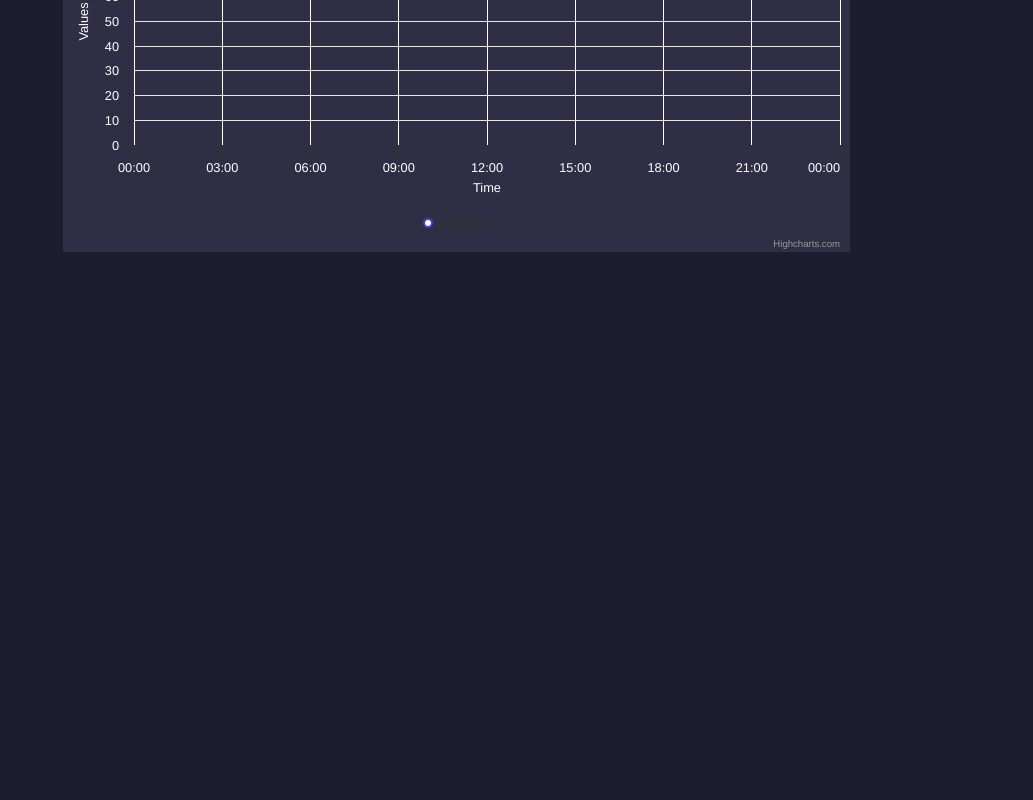
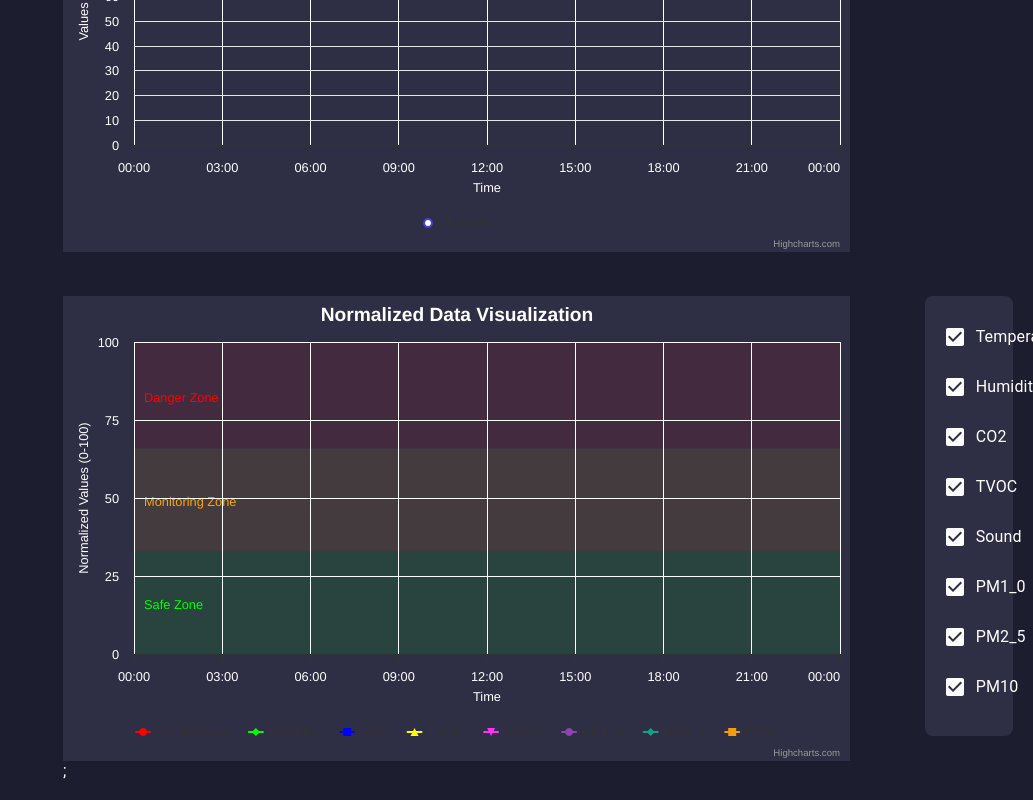
Before and after one commit to JazzNeusta/ecowatch, a React (Create React App) app in the folder my-app/: page / in a window 1280 px wide. Shown: the part 1151-1951 px from the top of the page, without its empty margins (247-1280 px from the left). Before the commit the page ends 1423 px from the top, so only its background shows below. Built offline with nearby package versions, Linux system fonts and the light colour scheme; no server answers.

Commit message:
création de graphique pour les données normalisées

```diff
--- a/my-app/src/App.js
+++ b/my-app/src/App.js
@@ -7,6 +7,7 @@ import './App.css';
 import axios from 'axios';
 import DownloadData from './components/DownloadData';
 import AlertPage from './components/AlertPage';
+import ChartSectionNormalizedData from './components/ChartSectionNormalizedData';
 
 function App() {
   const [temperatureData, setTemperatureData] = useState([]);
@@ -281,6 +282,16 @@ function App() {
               startDate={startDate}
               endDate={endDate}
             />
+            <ChartSectionNormalizedData  //Ajout du graphique normalisé
+              temperatureData={temperatureData}
+              humidityData={humidityData}
+              CO2Data={CO2Data}
+              TVOCData={TVOCData}
+              soundData={soundData}
+              PM1_0Data={PM1_0Data}
+              PM2_5Data={PM2_5Data}
+              PM10Data={PM10Data}
+            />;
           </>
         )}
         {currentMenu === 'download' && <DownloadData data={data} />}
--- /dev/null
+++ b/my-app/src/components/ChartSectionNormalizedData.js
@@ -0,0 +1,206 @@
+import React, { useState } from 'react';
+import Highcharts from 'highcharts';
+import HighchartsReact from 'highcharts-react-official';
+import { Grid, FormControlLabel, Checkbox, FormGroup } from '@mui/material';
+
+// Fonction pour normaliser les données
+const normalizeData = (data, weightFactor) => {
+  if (!data || data.length === 0) return [];
+  return data.map(([timestamp, value]) => [timestamp, Math.min(value * weightFactor, 100)]);
+};
+
+// Options pour le graphique des données normalisées
+const normalizedChartOptions = (visibleSeries, normalizedData) => {
+  const todayDate = new Date();
+  const today = todayDate.setHours(0, 0, 0, 0);
+
+  return {
+    chart: {
+      type: 'spline',
+      backgroundColor: '#2E2F45',
+      height: 465,
+      zoomType: 'x', // Permet de zoomer sur l'axe des x
+      resetZoomButton: {
+        position: {
+          align: 'right', // Positionner à droite
+          verticalAlign: 'top', // Positionner en haut
+          x: -10,
+          y: 10,
+        },
+        theme: {
+          fill: '#fff',
+          stroke: '#000',
+          style: {
+            color: '#000',
+          },
+          r: 5,
+          states: {
+            hover: {
+              fill: '#f7f7f7',
+              style: {
+                color: '#333',
+              },
+            },
+          },
+        },
+      },
+    },
+    title: {
+      text: 'Normalized Data Visualization',
+      style: { color: '#fff' },
+      align: 'center',
+    },
+    xAxis: {
+      type: 'datetime',
+      gridLineWidth: 1,
+      gridLineColor: '#fff',
+      title: { text: 'Time', style: { color: '#fff' } },
+      labels: { style: { color: '#fff' }, format: '{value:%H:%M}' },
+      min: today,
+      max: today + 24 * 3600 * 1000,
+    },
+    yAxis: {
+      title: { text: 'Normalized Values (0-100)', style: { color: '#fff' } },
+      gridLineWidth: 1,
+      gridLineColor: '#fff',
+      labels: { style: { color: '#fff' } },
+      min: 0,
+      max: 100,
+      plotBands: [
+        {
+          from: 0,
+          to: 33,
+          color: 'rgba(0, 255, 0, 0.1)', // Vert clair
+          label: {
+            text: 'Safe Zone',
+            style: { color: '#00FF00' },
+          },
+        },
+        {
+          from: 33,
+          to: 66,
+          color: 'rgba(255, 165, 0, 0.1)', // Orange clair
+          label: {
+            text: 'Monitoring Zone',
+            style: { color: '#FFA500' },
+          },
+        },
+        {
+          from: 66,
+          to: 100,
+          color: 'rgba(255, 0, 0, 0.1)', // Rouge clair
+          label: {
+            text: 'Danger Zone',
+            style: { color: '#FF0000' },
+          },
+        },
+      ],
+    },
+    tooltip: {
+      shared: true,
+      valueDecimals: 2,
+    },
+    series: Object.keys(visibleSeries)
+      .filter((key) => visibleSeries[key]) // Filtrer les séries visibles
+      .map((key) => ({
+        name: key.charAt(0).toUpperCase() + key.slice(1),
+        data: normalizedData[key] || [],
+        color: {
+          temperature: '#FF0000',
+          humidity: '#00FF00',
+          CO2: '#0000FF',
+          TVOC: '#FFFF00',
+          sound: '#FF33FF',
+          PM1_0: '#8E44AD',
+          PM2_5: '#16A085',
+          PM10: '#F39C12',
+        }[key],
+      })),
+  };
+};
+
+const NormalizedChart = ({
+  temperatureData,
+  humidityData,
+  CO2Data,
+  TVOCData,
+  soundData,
+  PM1_0Data,
+  PM2_5Data,
+  PM10Data,
+}) => {
+  const [visibleSeries, setVisibleSeries] = useState({
+    temperature: true,
+    humidity: true,
+    CO2: true,
+    TVOC: true,
+    sound: true,
+    PM1_0: true,
+    PM2_5: true,
+    PM10: true,
+  });
+
+  // Normalisation des données
+  const normalizedData = {
+    temperature: normalizeData(temperatureData, 1), //valeur de pondération à modifier
+    humidity: normalizeData(humidityData, 1),
+    CO2: normalizeData(CO2Data, 0.1),
+    TVOC: normalizeData(TVOCData, 0.04),
+    sound: normalizeData(soundData, 0.66),
+    PM1_0: normalizeData(PM1_0Data, 0.4),
+    PM2_5: normalizeData(PM2_5Data, 0.4),
+    PM10: normalizeData(PM10Data, 0.4),
+  };
+
+  // Gestion des checkboxes
+  const handleCheckboxChange = (event) => {
+    const { name, checked } = event.target;
+    setVisibleSeries((prev) => ({ ...prev, [name]: checked }));
+  };
+
+  return (
+    <Grid container spacing={3} style={{ marginTop: 20 }}>
+      {/* Graphique normalisé */}
+      <Grid item xs={10}>
+        <HighchartsReact
+          highcharts={Highcharts}
+          options={normalizedChartOptions(visibleSeries, normalizedData)}
+        />
+      </Grid>
+
+      {/* Checkboxes pour afficher/masquer les séries */}
+      <Grid item xs={2}>
+        <FormGroup
+          style={{
+            marginLeft: '50px',
+            padding: '20px',
+            backgroundColor: '#2E2F45',
+            borderRadius: '8px',
+          }}
+        >
+          {Object.keys(visibleSeries).map((key) => (
+            <FormControlLabel
+              key={key}
+              control={
+                <Checkbox
+                  checked={visibleSeries[key]}
+                  onChange={handleCheckboxChange}
+                  name={key}
+                  style={{ color: '#fff' }}
+                />
+              }
+              label={key.charAt(0).toUpperCase() + key.slice(1)}
+              style={{
+                color: '#fff',
+                marginBottom: '8px',
+                width: 'auto',
+              }}
+            />
+          ))}
+        </FormGroup>
+      </Grid>
+    </Grid>
+  );
+};
+
+export default NormalizedChart;
```
